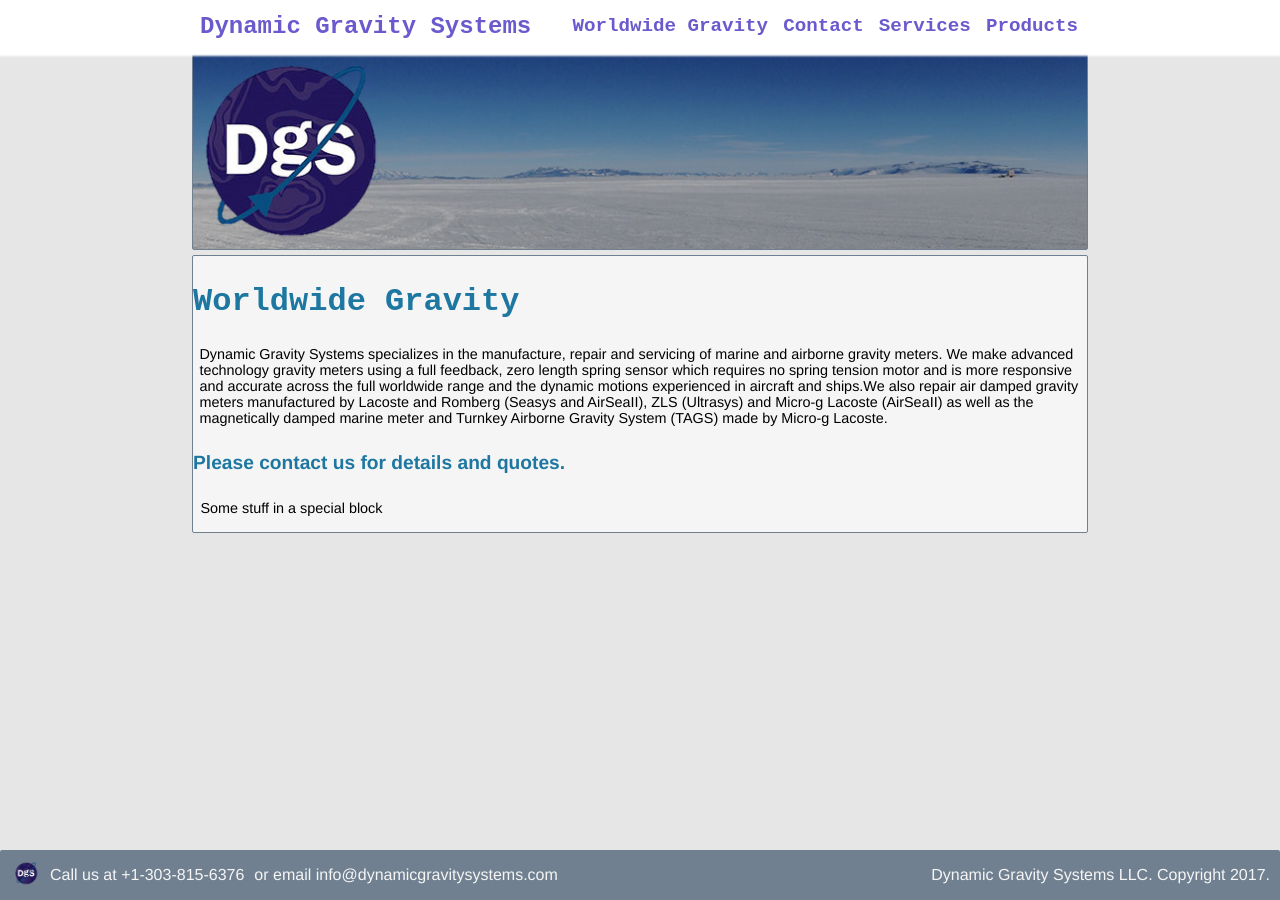
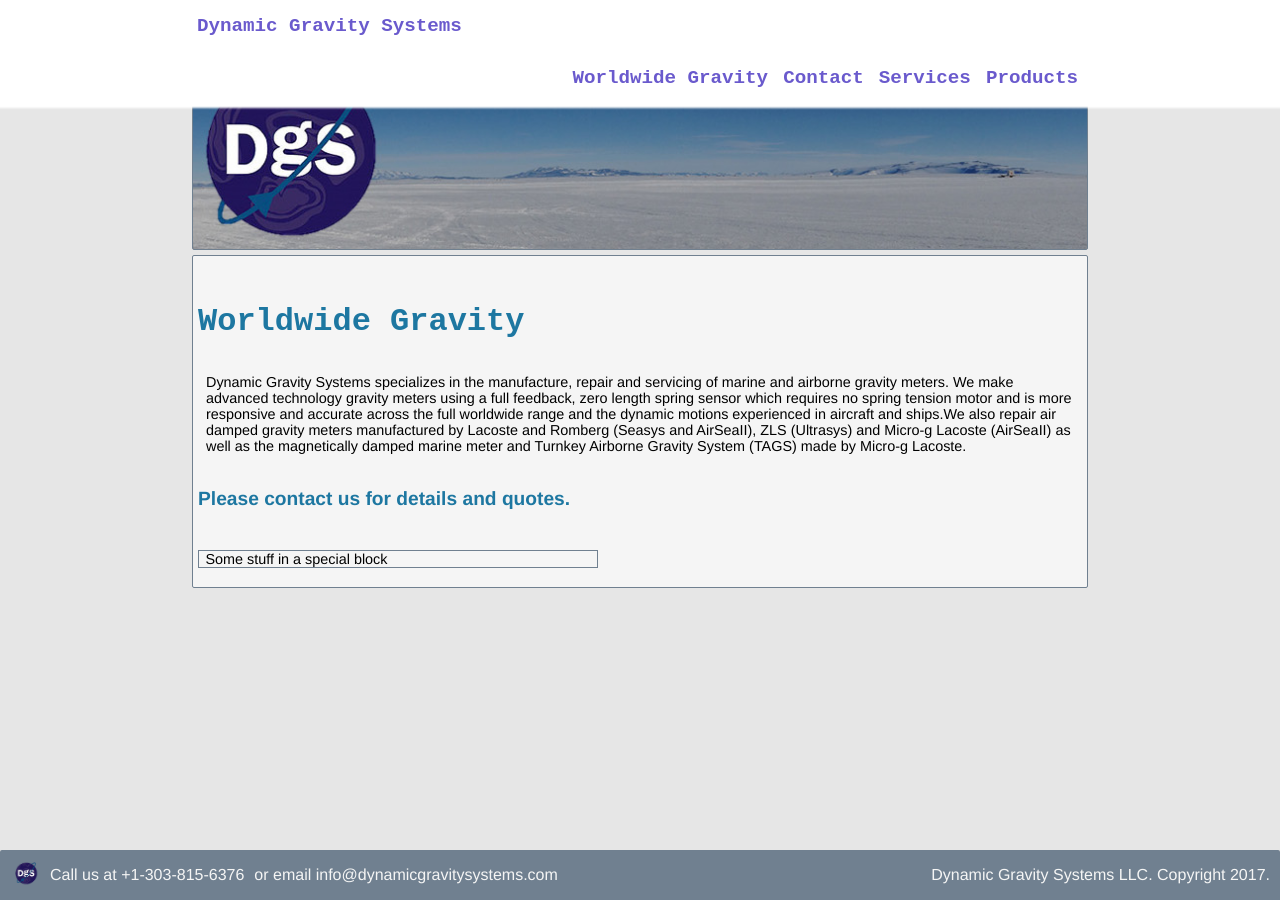
Before and after one commit to DynamicGravitySystems/DgS-WWW, a Jekyll site: the page built from index.md, in a window 1280 px wide. Built offline with Jekyll 4.4.1, drawn with Linux system fonts in a browser that asks for light colours; our own code applies the rules of GitHub Pages for plain Markdown files.

Commit message:
Fixed flexbox usage in default layout.

```diff
--- a/_layouts/default.html
+++ b/_layouts/default.html
@@ -6,7 +6,9 @@
     {% include header.html %}
     <main>
         <article>
+            <div class="flex">
             {{ content }}
+            </div>
         </article>
         {% include footer.html %}
     </main>
--- a/_sass/_layout.scss
+++ b/_sass/_layout.scss
@@ -8,14 +8,12 @@
     box-sizing: border-box;
     max-width: $maxWidth;
 }
-
 body {
     background-color: $bgColor;
     overflow: auto;
     padding: 0;
     margin: 0;
 }
-
 nav {
     position: fixed;
     top: 0;
@@ -43,7 +41,7 @@
         float: right;
         margin-right: 5px;
     }
-    a.name {
+    a#dgs {
         display: block;
         float: left;
         padding: 8px;
@@ -149,7 +147,7 @@
         flex: auto;
         justify-content: left;
         width: 400px;
-        border: 1px solid $light;
+        border: 1px solid $dark;
     }
     a {
         color: $linkColor;
--- a/index.md
+++ b/index.md
@@ -10,6 +10,7 @@
 and accurate across the full worldwide range and the dynamic motions experienced in aircraft and ships.We also repair air damped gravity meters manufactured
 by Lacoste and Romberg (Seasys and AirSeaII), ZLS (Ultrasys) and Micro-g Lacoste (AirSeaII) as well as the magnetically damped marine meter and Turnkey
 Airborne Gravity System (TAGS) made by Micro-g Lacoste.
+{:.flex-item}
 
 #### Please contact us for details and quotes. ####
 
```
